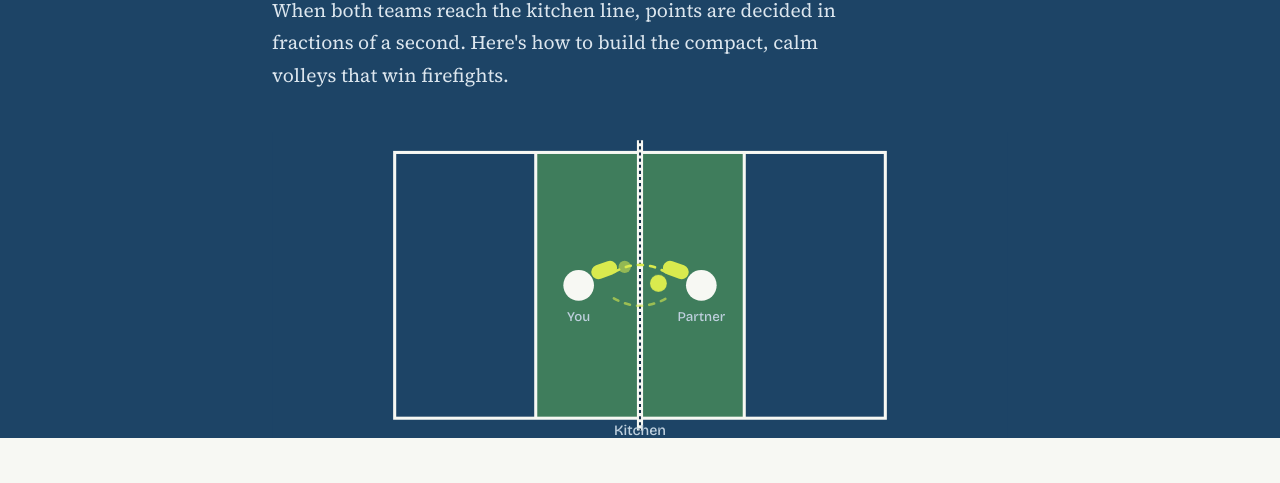
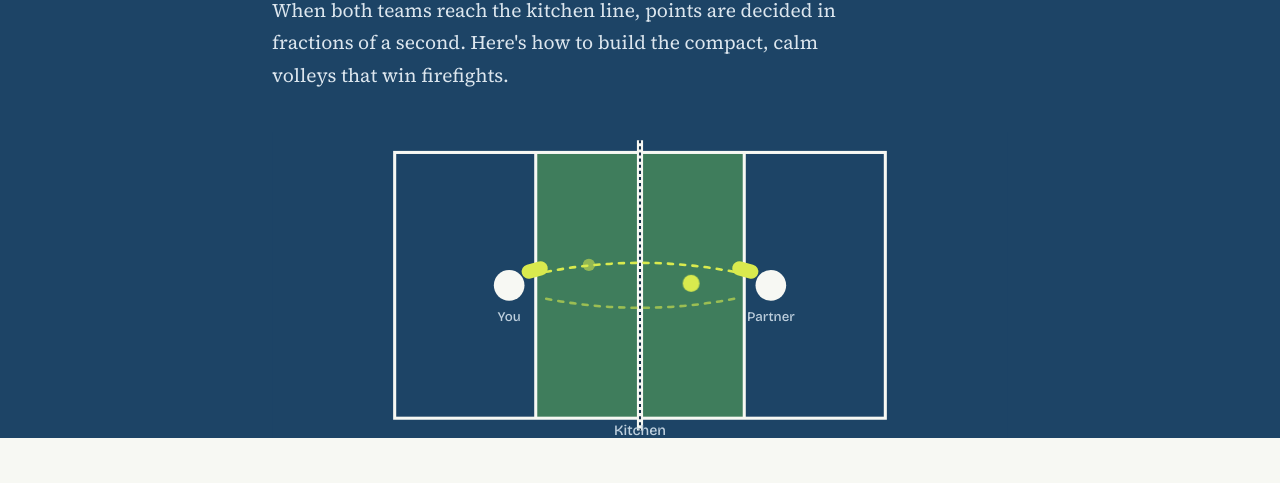
Before and after one commit to forwardpickleballorg-art/drilling, a plain HTML site: page fast-hands-volley-drill.html in a window 1280 px wide. Shown: the part 304-787 px from the top of the page. Drawn offline with nearby package versions, Linux system fonts and the light colour scheme.

Commit message:
Move players outside the kitchen in diagram

```diff
--- a/fast-hands-volley-drill.html
+++ b/fast-hands-volley-drill.html
@@ -146,23 +146,23 @@
       <!-- Net -->
       <line x1="360" y1="8" x2="360" y2="292" stroke="#F7F8F3" stroke-width="6"/>
       <line x1="360" y1="8" x2="360" y2="292" stroke="#142F48" stroke-width="2" stroke-dasharray="3 3"/>
-      <!-- Players -->
-      <circle cx="300" cy="150" r="15" fill="#F7F8F3"/>
-      <circle cx="420" cy="150" r="15" fill="#F7F8F3"/>
-      <!-- Paddles (compact, up and in front) -->
-      <rect x="312" y="128" width="26" height="14" rx="7" fill="#D9EA4E" transform="rotate(-20 325 135)"/>
-      <rect x="382" y="128" width="26" height="14" rx="7" fill="#D9EA4E" transform="rotate(20 395 135)"/>
+      <!-- Players (outside the kitchen, at the NVZ line) -->
+      <circle cx="232" cy="150" r="15" fill="#F7F8F3"/>
+      <circle cx="488" cy="150" r="15" fill="#F7F8F3"/>
+      <!-- Paddles (compact, up and in front, reaching toward the kitchen) -->
+      <rect x="244" y="128" width="26" height="14" rx="7" fill="#D9EA4E" transform="rotate(-15 257 135)"/>
+      <rect x="450" y="128" width="26" height="14" rx="7" fill="#D9EA4E" transform="rotate(15 463 135)"/>
       <!-- Rapid exchange arcs -->
-      <path class="exchange" d="M330 140 Q 360 120 390 140" fill="none" stroke="#D9EA4E" stroke-width="2.5" stroke-linecap="round"/>
-      <path class="exchange" d="M390 160 Q 360 180 330 160" fill="none" stroke="#D9EA4E" stroke-width="2.5" stroke-linecap="round" opacity=".6"/>
+      <path class="exchange" d="M262 138 Q 360 118 458 138" fill="none" stroke="#D9EA4E" stroke-width="2.5" stroke-linecap="round"/>
+      <path class="exchange" d="M458 162 Q 360 182 262 162" fill="none" stroke="#D9EA4E" stroke-width="2.5" stroke-linecap="round" opacity=".6"/>
       <!-- Balls in flight -->
-      <circle cx="345" cy="132" r="6" fill="#D9EA4E" opacity=".55"/>
-      <circle class="pulse-ball" cx="378" cy="148" r="8" fill="#D9EA4E"/>
+      <circle cx="310" cy="130" r="6" fill="#D9EA4E" opacity=".55"/>
+      <circle class="pulse-ball" cx="410" cy="148" r="8" fill="#D9EA4E"/>
       <!-- Labels -->
       <g font-family="Bricolage Grotesque, sans-serif" font-size="14">
         <text x="360" y="296" text-anchor="middle" fill="#BFD0DE">Kitchen</text>
-        <text x="300" y="185" text-anchor="middle" fill="#BFD0DE" font-size="13">You</text>
-        <text x="420" y="185" text-anchor="middle" fill="#BFD0DE" font-size="13">Partner</text>
+        <text x="232" y="185" text-anchor="middle" fill="#BFD0DE" font-size="13">You</text>
+        <text x="488" y="185" text-anchor="middle" fill="#BFD0DE" font-size="13">Partner</text>
       </g>
     </svg>
   </div>
```
